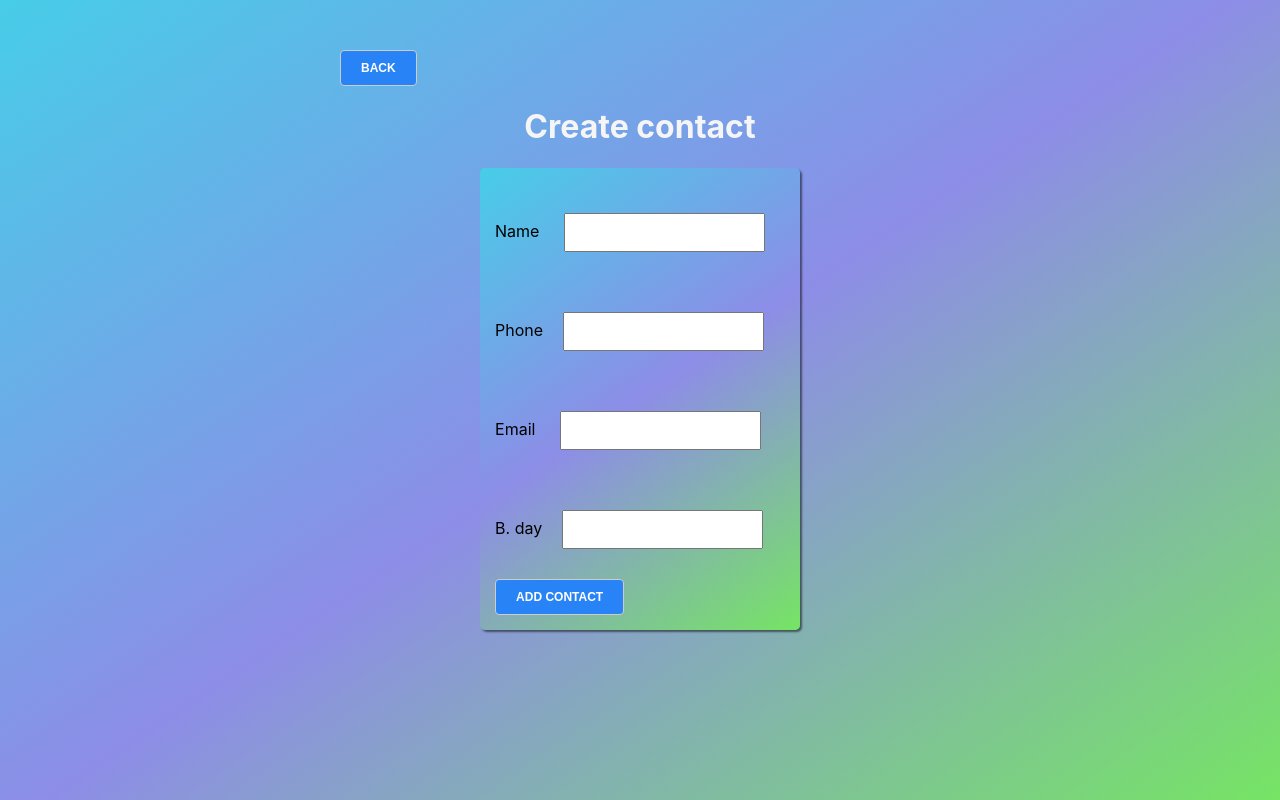
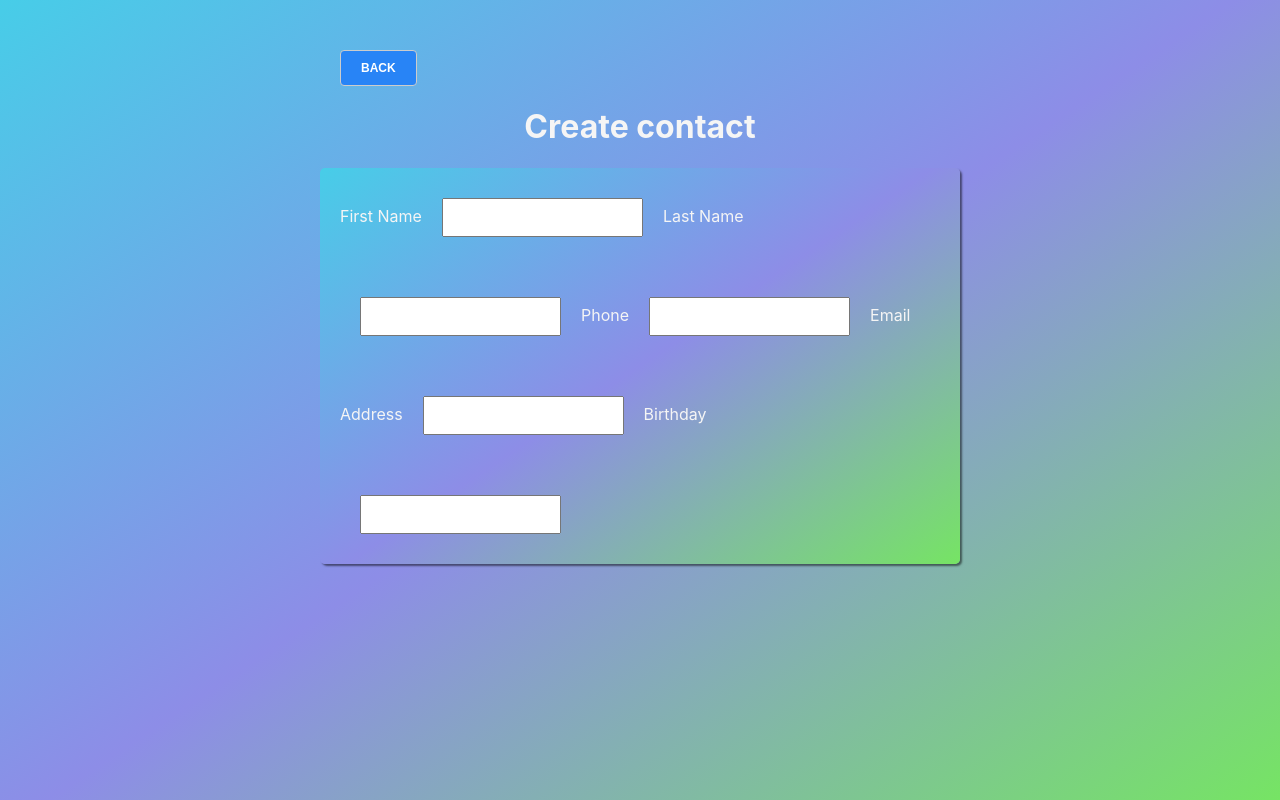
Before and after one commit to Anastasiia-Salenko/contacts-book, a React (Create React App) app: page /create in a window 1280 px wide. Built offline with nearby package versions, Linux system fonts and the light colour scheme.

Commit message:
Added Formik

```diff
--- a/package.json
+++ b/package.json
@@ -6,11 +6,13 @@
     "@testing-library/jest-dom": "^5.11.4",
     "@testing-library/react": "^11.1.0",
     "@testing-library/user-event": "^12.1.10",
+    "formik": "^2.2.9",
     "react": "^17.0.2",
     "react-dom": "^17.0.2",
     "react-router-dom": "^6.0.0",
     "react-scripts": "4.0.3",
-    "web-vitals": "^1.0.1"
+    "web-vitals": "^1.0.1",
+    "yup": "^0.32.11"
   },
   "scripts": {
     "start": "react-scripts start",
--- a/src/container/CreateContact.js/CreateContact.js
+++ b/src/container/CreateContact.js/CreateContact.js
@@ -1,7 +1,22 @@
-import React from "react";
+import React, { useState } from "react";
 import { useNavigate } from "react-router";
+import { Formik, Form, useField } from "formik";
+import * as Yup from 'yup';
 import classes from './CreateContact.module.css';
 import Button from '../../components/UI/Button/Button'
+
+const MyTextInput = ({ label, ...props }) => {
+  const [field, meta] = useField(props);
+  return (
+    <>
+      <label htmlFor={props.id || props.name}>{label}</label>
+      <input className="text-input" {...field} {...props} />
+      {meta.touched && meta.error ? (
+        <div className="error">{meta.error}</div>
+      ) : null}
+    </>
+  )
+}
 
 const CreateContact = (props) => {
   const navigate = useNavigate();
@@ -17,7 +32,64 @@ const CreateContact = (props) => {
         </Button>
         <h1>Create contact</h1>
       </div>
-      <form onSubmit={e => {
+      <div className={classes.form}>
+        <Formik
+          initialValues={{
+            firstName: "",
+            lastName: "",
+            phone: "",
+            email: "",
+            bDay: ""
+          }}
+          validationSchema={Yup.object({
+            firstName: Yup.string()
+              .required("Required"),
+            lastName: Yup.string()
+              .required("Required"),
+            phone: Yup.number()
+              .required("Required"),
+            email: Yup.string()
+              .email("Invalid email address"),
+            bDay: Yup.date()
+          })}
+          onSubmit={values => {
+            alert(JSON.stringify(values, null, 2))
+          }}
+        >
+          <Form>
+            <MyTextInput
+              label="First Name"
+              name="firstName"
+              type="text"
+            />
+
+            <MyTextInput
+              label="Last Name"
+              name="lastName"
+              type="text"
+            />
+
+            <MyTextInput
+              label="Phone"
+              name="phone"
+              type="text"
+            />
+
+            <MyTextInput
+              label="Email Address"
+              name="email"
+              type="email"
+            />
+
+            <MyTextInput
+              label="Birthday"
+              name="bDay"
+              type="text"
+            />
+          </Form>
+        </Formik>
+      </div>
+      {/* <form onSubmit={e => {
         e.preventDefault();
         const formData = new FormData(e.target);
         props.addContact({
@@ -34,7 +106,7 @@ const CreateContact = (props) => {
         <Button type="primary">
           Add contact
         </Button>
-      </form>
+      </form> */}
     </div>
   )
 }
--- a/src/container/CreateContact.js/CreateContact.module.css
+++ b/src/container/CreateContact.js/CreateContact.module.css
@@ -14,7 +14,9 @@
   padding: 0 20px;
 }
 
-.CreateContact form {
+.form {
+  width: 100px;
+  color: whitesmoke;
   background: linear-gradient(326deg, rgba(118,228,100,1) 0%, rgba(141,141,231,1) 50%, rgba(71,205,232,1) 100%);
   border-radius: 5px;
   padding: 15px;
```
Also changed, not shown: 1 other file (tests, documents, lock files or other folders).
